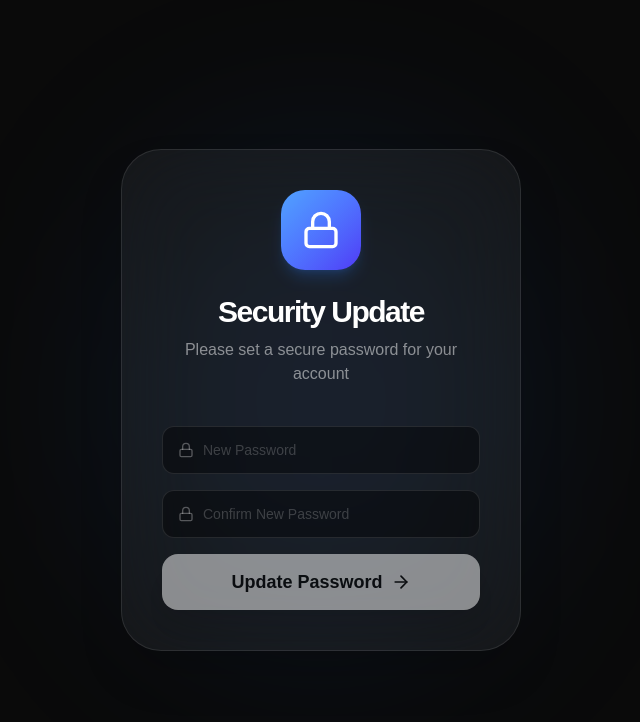
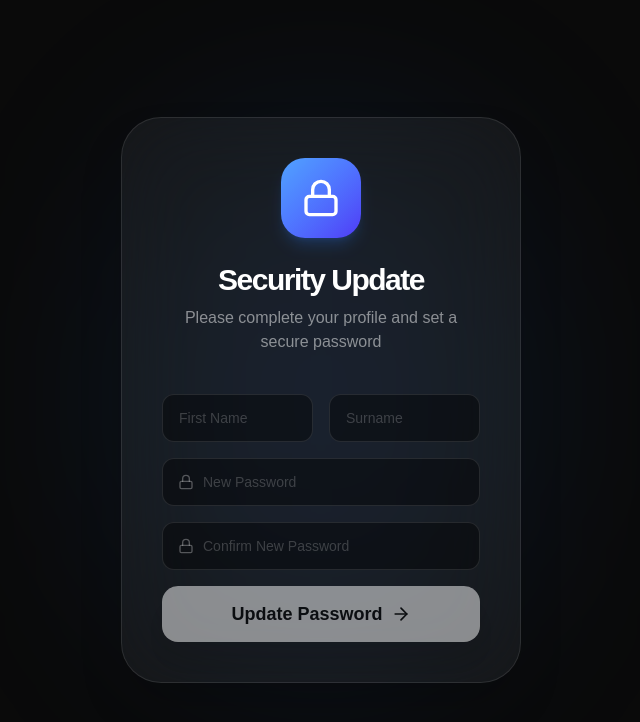
Before and after one commit to Ahorsode/PMS_HOST_V1_AB, a Next.js app: page /change-password in a window 1280 px wide. Shown: the top 722 px of the page, without its empty margins (319-959 px from the left). Built offline with nearby package versions, Linux system fonts and the light colour scheme.

Commit message:
Fix auth redirects, enable direct worker login, and add name fields to change password

```diff
--- a/src/app/(auth)/change-password/page.tsx
+++ b/src/app/(auth)/change-password/page.tsx
@@ -7,6 +7,8 @@ import { Lock, ArrowRight, Loader2, Bird, CheckCircle2 } from 'lucide-react';
 import Background3D from '@/components/auth/Background3D';
 
 export default function ChangePasswordPage() {
+  const [firstname, setFirstname] = useState('');
+  const [surname, setSurname] = useState('');
   const [newPassword, setNewPassword] = useState('');
   const [confirmPassword, setConfirmPassword] = useState('');
   const [isLoading, setIsLoading] = useState(false);
@@ -34,7 +36,7 @@ export default function ChangePasswordPage() {
       const res = await fetch('/api/auth/change-password', {
         method: 'POST',
         headers: { 'Content-Type': 'application/json' },
-        body: JSON.stringify({ newPassword }),
+        body: JSON.stringify({ firstname, surname, newPassword }),
       });
 
       const data = await res.json();
@@ -83,11 +85,35 @@ export default function ChangePasswordPage() {
                   </motion.div>
 
                   <div className="space-y-2">
-                    <h1 className="text-3xl font-black text-white tracking-tighter">Security Update</h1>
-                    <p className="text-white/50 font-medium">Please set a secure password for your account</p>
+                    <h1 className="text-3xl font-black text-white tracking-tighter text-center">Security Update</h1>
+                    <p className="text-white/50 font-medium text-center">Please complete your profile and set a secure password</p>
                   </div>
 
                   <form onSubmit={handleSubmit} className="w-full space-y-4 mt-4">
+                    <div className="grid grid-cols-2 gap-4">
+                      <div className="relative group/input">
+                        <input
+                          type="text"
+                          value={firstname}
+                          onChange={(e) => setFirstname(e.target.value)}
+                          placeholder="First Name"
+                          required
+                          disabled={isLoading}
+                          className="w-full h-12 px-4 bg-black/40 border border-white/10 rounded-xl text-white placeholder:text-white/20 focus:outline-none focus:ring-2 focus:ring-blue-500/50 transition-all text-sm"
+                        />
+                      </div>
+                      <div className="relative group/input">
+                        <input
+                          type="text"
+                          value={surname}
+                          onChange={(e) => setSurname(e.target.value)}
+                          placeholder="Surname"
+                          required
+                          disabled={isLoading}
+                          className="w-full h-12 px-4 bg-black/40 border border-white/10 rounded-xl text-white placeholder:text-white/20 focus:outline-none focus:ring-2 focus:ring-blue-500/50 transition-all text-sm"
+                        />
+                      </div>
+                    </div>
                     <div className="relative group/input">
                       <div className="absolute inset-y-0 left-0 pl-4 flex items-center pointer-events-none">
                         <Lock className="w-4 h-4 text-white/30 group-focus-within/input:text-blue-400 transition-colors" />
@@ -133,7 +159,7 @@ export default function ChangePasswordPage() {
 
                     <button
                       type="submit"
-                      disabled={isLoading || !newPassword || !confirmPassword}
+                      disabled={isLoading || !newPassword || !confirmPassword || !firstname || !surname}
                       className="w-full h-14 bg-white hover:bg-gray-100 text-black rounded-2xl font-black text-lg transition-all shadow-xl hover:scale-[1.02] active:scale-95 disabled:opacity-50 flex items-center justify-center group/btn"
                     >
                       {isLoading ? (
--- a/src/app/api/auth/change-password/route.ts
+++ b/src/app/api/auth/change-password/route.ts
@@ -10,7 +10,7 @@ export async function POST(req: Request) {
       return NextResponse.json({ message: 'Unauthorized' }, { status: 401 });
     }
 
-    const { newPassword } = await req.json();
+    const { firstname, surname, newPassword } = await req.json();
 
     if (!newPassword || newPassword.length < 6) {
       return NextResponse.json({ message: 'Password must be at least 6 characters long' }, { status: 400 });
@@ -18,12 +18,17 @@ export async function POST(req: Request) {
 
     const hashedPassword = await bcrypt.hash(newPassword, 10);
 
+    const updateData: any = {
+      password: hashedPassword,
+      mustChangePassword: false,
+    };
+
+    if (firstname) updateData.firstname = firstname;
+    if (surname) updateData.surname = surname;
+
     await prisma.user.update({
       where: { id: session.user.id },
-      data: {
-        password: hashedPassword,
-        mustChangePassword: false,
-      },
+      data: updateData,
     });
 
     return NextResponse.json({ message: 'Password updated successfully' }, { status: 200 });
--- a/src/app/api/auth/signup/route.ts
+++ b/src/app/api/auth/signup/route.ts
@@ -1,6 +1,7 @@
 import { NextResponse } from 'next/server';
 import prisma from '@/lib/db';
 import bcrypt from 'bcryptjs';
+import { normalizePhoneNumber } from '@/lib/auth-utils';
 
 export async function POST(req: Request) {
   try {
@@ -10,6 +11,8 @@ export async function POST(req: Request) {
       return NextResponse.json({ message: 'Phone number is required' }, { status: 400 });
     }
 
+    const normalizedPhone = normalizePhoneNumber(phoneNumber);
+
     // Ensure email is null if empty string to avoid unique constraint issues
     const cleanEmail = email && email.trim() !== '' ? email.trim() : null;
 
@@ -17,21 +20,23 @@ export async function POST(req: Request) {
     const existingUser = await prisma.user.findFirst({
       where: {
         OR: [
-          { phoneNumber },
+          { phoneNumber: normalizedPhone || phoneNumber },
           ...(cleanEmail ? [{ email: cleanEmail }] : [])
         ]
       }
     });
 
-    if (existingUser) {
-      return NextResponse.json({ message: 'User with this phone number or email already exists' }, { status: 400 });
+    // If user exists and already has a password, it's a real duplicate.
+    // If user exists and doesn't have a password (or is invited), we can update them.
+    if (existingUser && existingUser.password && !existingUser.mustChangePassword) {
+      return NextResponse.json({ message: 'User already exists and is fully registered' }, { status: 400 });
     }
 
     // Check for invitations
     const invitation = await prisma.invitation.findFirst({
       where: {
         OR: [
-          { phoneNumber },
+          { phoneNumber: normalizedPhone || phoneNumber },
           ...(cleanEmail ? [{ email: cleanEmail }] : [])
         ],
         status: 'PENDING'
@@ -51,18 +56,33 @@ export async function POST(req: Request) {
     // Set mustChangePassword if it's an invitation or if the password is the default '123456'
     const mustChangePassword = !!invitation || rawPassword === '123456';
 
-    // Create the user
-    const user = await prisma.user.create({
+    // Create or Update the user
+    let user;
+    if (existingUser) {
+      user = await prisma.user.update({
+        where: { id: existingUser.id },
+        data: {
+          firstname,
+          surname,
+          email: cleanEmail || existingUser.email,
+          password: hashedPassword,
+          mustChangePassword,
+          role: invitation?.role || existingUser.role || 'OWNER',
+        }
+      });
+    } else {
+      user = await prisma.user.create({
         data: {
           firstname,
           surname,
           email: cleanEmail,
-        phoneNumber,
+          phoneNumber: normalizedPhone || phoneNumber,
           password: hashedPassword,
           mustChangePassword,
-        role: invitation?.role || 'OWNER', // Default to OWNER if no invitation
+          role: invitation?.role || 'OWNER',
         }
       });
+    }
 
     // If there's an invitation, link to farm and update invitation
     if (invitation) {
--- a/src/auth.config.ts
+++ b/src/auth.config.ts
@@ -12,8 +12,8 @@ export const authConfig = {
       const isAuthPage = nextUrl.pathname.startsWith('/login') || nextUrl.pathname.startsWith('/signup');
 
       // Force change password if flag is set
-      if (isLoggedIn && mustChangePassword && nextUrl.pathname !== '/auth/change-password') {
-        return Response.redirect(new URL('/auth/change-password', nextUrl));
+      if (isLoggedIn && mustChangePassword && nextUrl.pathname !== '/change-password') {
+        return Response.redirect(new URL('/change-password', nextUrl));
       }
 
       if (isProtectedRoute) {
--- a/src/auth.ts
+++ b/src/auth.ts
@@ -5,6 +5,7 @@ import { PrismaAdapter } from "@auth/prisma-adapter";
 import { authConfig } from './auth.config';
 import prisma from '@/lib/db';
 import bcrypt from 'bcryptjs';
+import { normalizePhoneNumber } from '@/lib/auth-utils';
 
 function splitName(name: string | null | undefined) {
   if (!name) return { firstname: '', surname: '', middleName: '' };
@@ -48,8 +49,13 @@ export const { handlers, auth, signIn, signOut } = NextAuth({
       async authorize(credentials) {
         if (!credentials?.identifier || !credentials?.password) return null;
 
-        const identifier = credentials.identifier as string;
+        let identifier = credentials.identifier as string;
         const password = credentials.password as string;
+
+        // If it's not an email, normalize it as a phone number
+        if (!identifier.includes('@')) {
+          identifier = normalizePhoneNumber(identifier) || identifier;
+        }
 
         // 1. Look up existing user
         const user = await prisma.user.findFirst({
--- a/src/lib/auth-utils.ts
+++ b/src/lib/auth-utils.ts
@@ -1,5 +1,22 @@
 import { auth } from '@/auth'
 import prisma from '@/lib/db'
+
+export function normalizePhoneNumber(phone: string | null | undefined): string | null {
+  if (!phone) return null;
+  // Remove all non-numeric characters except +
+  let cleaned = phone.replace(/[^\d+]/g, '');
+
+  // If it starts with 0 and doesn't have a country code, assume +233 (Ghana) as default for this app
+  // or just leave it as is if it's already got a +.
+  if (cleaned.startsWith('0') && !cleaned.startsWith('+')) {
+    cleaned = '+233' + cleaned.substring(1);
+  } else if (!cleaned.startsWith('+') && cleaned.length >= 9) {
+    // If it's 9+ digits and no +, prepend +
+    cleaned = '+' + cleaned;
+  }
+
+  return cleaned;
+}
 
 export async function getAuthContext() {
   const session = await auth()
```
Also changed, not shown: src/lib/actions/staff-actions.ts (+28 -3 lines). Lines whose indentation alone changed are shown as unchanged.
